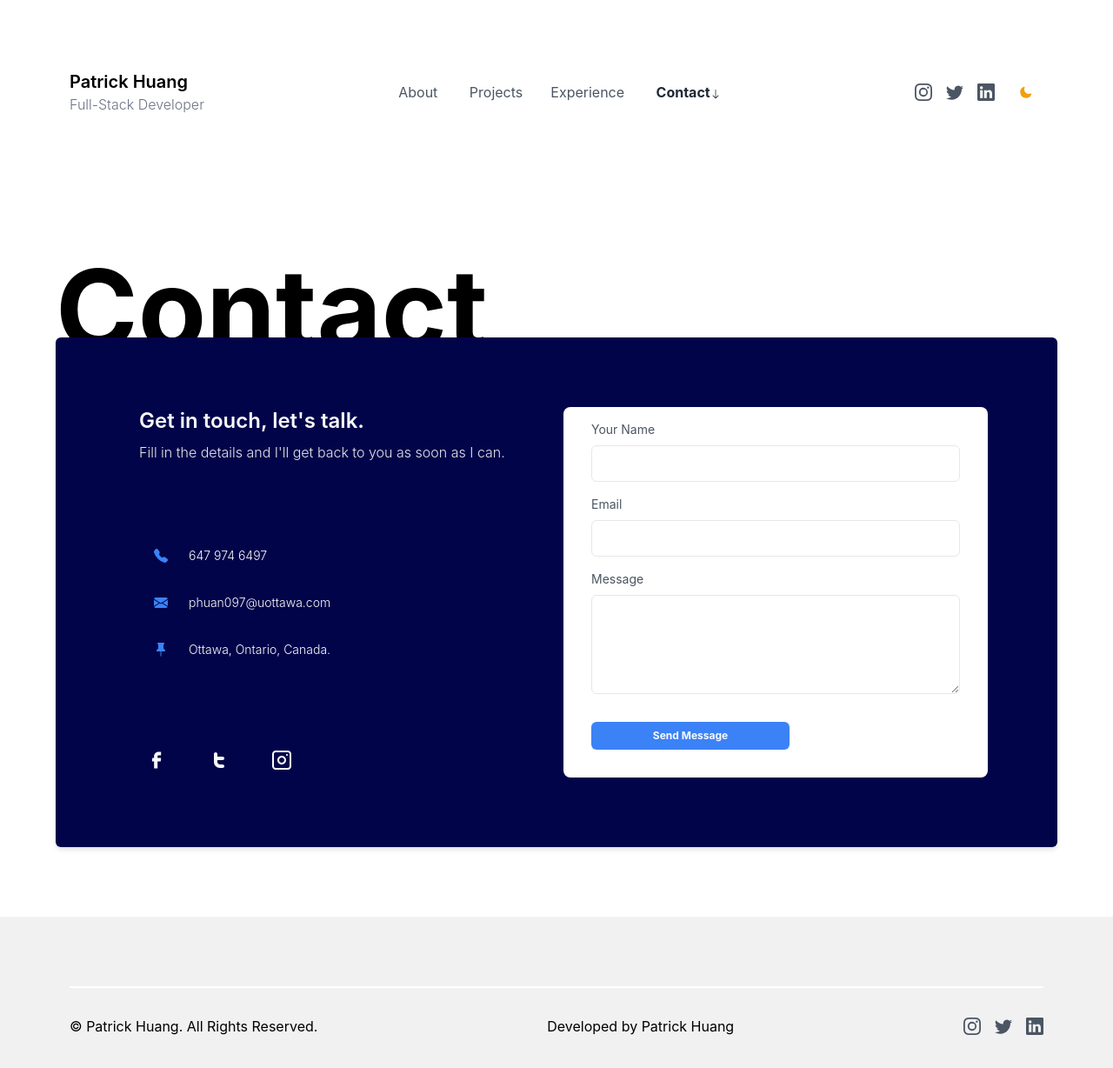
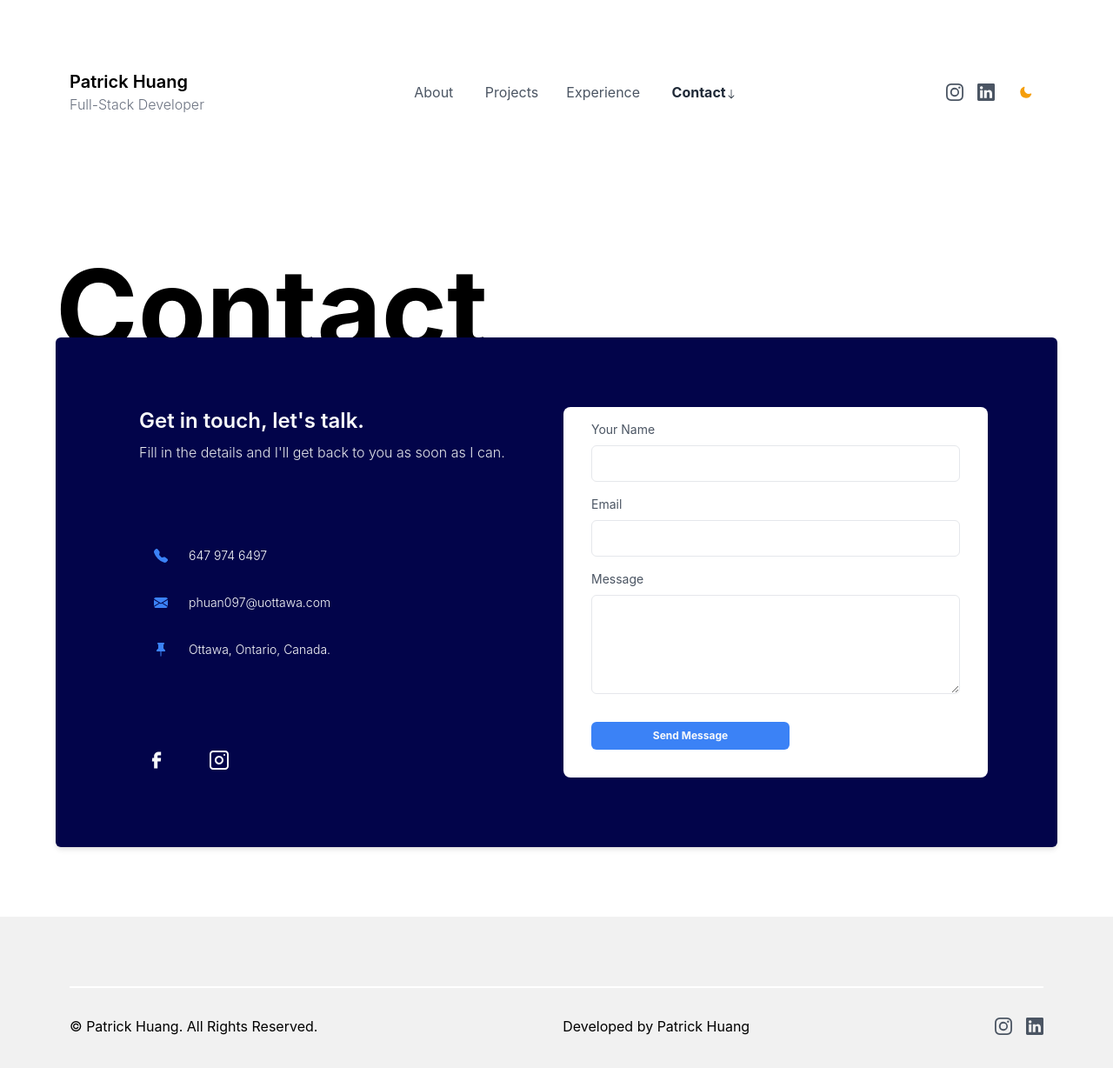
Before and after one commit to patfire12345/personal-website, a Next.js app: page /contact in a window 1280 px wide. Shown: the top 1228 px of the page at 87% size. Built offline with nearby package versions, Linux system fonts and the light colour scheme.

Commit message:
<update> Fixing social icons

```diff
--- a/components/AboutMe.js
+++ b/components/AboutMe.js
@@ -34,14 +34,14 @@ export default function AboutMe() {
                 Contact
               </h1>
               <p className="text-lg text-gray-500 mt-4 dark:text-gray-300">
-                For any sort help / enquiry, shoot a{" "}
+                For any sort help / enquiry, shoot an{" "}
                 <a
                   href={`mailto:${userData.email}`}
                   className="text-gray-800 border-b-2 border-gray-800 dark:border-gray-300 font-bold dark:text-gray-300"
                 >
-                  mail
+                  email
                 </a>{" "}
-                and I'll get back. I swear.
+                and I'll get back to you!
               </p>
             </div>
             <div className="mt-8">
@@ -80,18 +80,6 @@ export default function AboutMe() {
               </div>
               <div className="flex flex-row justify-start items-center">
                 <a
-                  href={userData.socialLinks.twitter}
-                  className="flex flex-row items-center space-x-4 group"
-                >
-                  <div className="my-4">&rarr;</div>
-                  <p className="text-lg text-gray-500 font-mono relative overflow-hidden dark:text-gray-300">
-                    <div className="absolute h-0.5 w-full bg-gray-400 bottom-0 transform -translate-x-24 group-hover:translate-x-0 transition duration-300"></div>
-                    Twitter
-                  </p>
-                </a>
-              </div>
-              <div className="flex flex-row justify-start items-center">
-                <a
                   href={userData.socialLinks.github}
                   className="flex flex-row items-center space-x-4 group"
                 >
@@ -116,7 +104,7 @@ export default function AboutMe() {
               </div>
               <div className="flex flex-row justify-start items-center">
                 <a
-                  href={userData.socialLinks.twitter}
+                  href={userData.socialLinks.instagram}
                   className="flex flex-row items-center space-x-4 group"
                 >
                   <div className="my-4">&rarr;</div>
--- a/components/Contact.js
+++ b/components/Contact.js
@@ -90,26 +90,6 @@ export default function Contact() {
                 </svg>
               </a>
               <a
-                href={userData.socialLinks.twitter}
-                className="h-10 w-10 rounded-full hover:bg-blue-500 flex items-center justify-center cursor-pointer"
-              >
-                <svg
-                  width="24"
-                  height="24"
-                  className="text-gray-50"
-                  viewBox="0 0 24 24"
-                  fill="none"
-                  xmlns="http://www.w3.org/2000/svg"
-                >
-                  <path
-                    fillRule="evenodd"
-                    clipRule="evenodd"
-                    d="M8 3C9.10457 3 10 3.89543 10 5V8H16C17.1046 8 18 8.89543 18 10C18 11.1046 17.1046 12 16 12H10V14C10 15.6569 11.3431 17 13 17H16C17.1046 17 18 17.8954 18 19C18 20.1046 17.1046 21 16 21H13C9.13401 21 6 17.866 6 14V5C6 3.89543 6.89543 3 8 3Z"
-                    fill="currentColor"
-                  />
-                </svg>
-              </a>
-              <a
                 href={userData.socialLinks.instagram}
                 className="h-10 w-10 rounded-full hover:bg-blue-500 flex items-center justify-center cursor-pointer"
               >
--- a/components/Footer.js
+++ b/components/Footer.js
@@ -45,23 +45,6 @@ export default function Footer() {
               </svg>
             </a>
             <a
-              href={userData.socialLinks.twitter}
-              className="text-base font-normal text-gray-600 dark:text-gray-300"
-              target="_blank"
-              rel="noopener noreferrer"
-            >
-              <svg
-                xmlns="http://www.w3.org/2000/svg"
-                width="16"
-                height="16"
-                fill="currentColor"
-                className="bi bi-twitter h-5 w-5"
-                viewBox="0 0 16 16"
-              >
-                <path d="M5.026 15c6.038 0 9.341-5.003 9.341-9.334 0-.14 0-.282-.006-.422A6.685 6.685 0 0 0 16 3.542a6.658 6.658 0 0 1-1.889.518 3.301 3.301 0 0 0 1.447-1.817 6.533 6.533 0 0 1-2.087.793A3.286 3.286 0 0 0 7.875 6.03a9.325 9.325 0 0 1-6.767-3.429 3.289 3.289 0 0 0 1.018 4.382A3.323 3.323 0 0 1 .64 6.575v.045a3.288 3.288 0 0 0 2.632 3.218 3.203 3.203 0 0 1-.865.115 3.23 3.23 0 0 1-.614-.057 3.283 3.283 0 0 0 3.067 2.277A6.588 6.588 0 0 1 .78 13.58a6.32 6.32 0 0 1-.78-.045A9.344 9.344 0 0 0 5.026 15z" />
-              </svg>
-            </a>
-            <a
               href={userData.socialLinks.linkedin}
               className="text-base font-normal text-gray-600 dark:text-gray-300"
               target="_blank"
--- a/components/Navbar.js
+++ b/components/Navbar.js
@@ -156,21 +156,6 @@ export default function Navbar() {
             </svg>
           </a>
           <a
-            href={userData.socialLinks.twitter}
-            className="text-base font-normal text-gray-600 dark:text-gray-300"
-          >
-            <svg
-              xmlns="http://www.w3.org/2000/svg"
-              width="16"
-              height="16"
-              fill="currentColor"
-              className="bi bi-twitter h-5 w-5"
-              viewBox="0 0 16 16"
-            >
-              <path d="M5.026 15c6.038 0 9.341-5.003 9.341-9.334 0-.14 0-.282-.006-.422A6.685 6.685 0 0 0 16 3.542a6.658 6.658 0 0 1-1.889.518 3.301 3.301 0 0 0 1.447-1.817 6.533 6.533 0 0 1-2.087.793A3.286 3.286 0 0 0 7.875 6.03a9.325 9.325 0 0 1-6.767-3.429 3.289 3.289 0 0 0 1.018 4.382A3.323 3.323 0 0 1 .64 6.575v.045a3.288 3.288 0 0 0 2.632 3.218 3.203 3.203 0 0 1-.865.115 3.23 3.23 0 0 1-.614-.057 3.283 3.283 0 0 0 3.067 2.277A6.588 6.588 0 0 1 .78 13.58a6.32 6.32 0 0 1-.78-.045A9.344 9.344 0 0 0 5.026 15z" />
-            </svg>
-          </a>
-          <a
             href={userData.socialLinks.linkedin}
             className="text-base font-normal text-gray-600 dark:text-gray-300"
           >
--- a/constants/data.js
+++ b/constants/data.js
@@ -90,7 +90,7 @@ const userData = {
     twitter: "https://twitter.com/",
     linkedin: "https://www.linkedin.com/in/patrickhuang9/",
     github: "https://github.com/patfire12345",
-    facebook: "https://facebook.com/",
+    facebook: "https://www.facebook.com/patrick.huang.370/",
   },
 };
 
```
